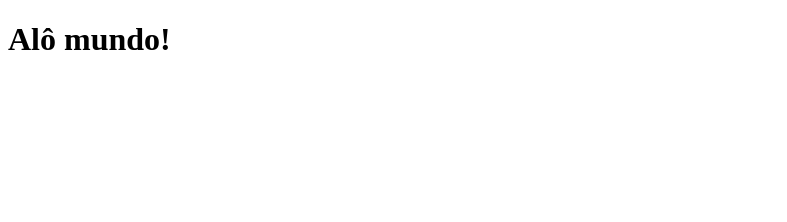
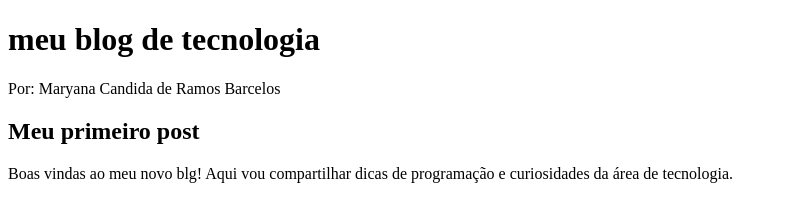
Before and after one commit to maryanabarcelos-debug/primeiro-repositorio, a plain HTML site: page index.html in a window 1280 px wide. Shown: the whole page, without its empty margins (0-787 px from the left). Drawn offline with Linux system fonts and the light colour scheme.

Commit message:
aula dia 25/06

```diff
--- a/index.html
+++ b/index.html
@@ -1,11 +1,17 @@
 <!DOCTYPE html>
 <html lang="pt-br">
+
 <head>
     <meta charset="UTF-8">
     <meta name="viewport" content="width=device-width, initial-scale=1.0">
-    <title> primeira pagina </title>
+    <title>  meu blog  </title>
 </head>
+
 <body>
-<h1>Alô mundo!</h1>
+    <h1> meu blog de tecnologia</h1>
+    <p>Por: Maryana Candida de Ramos Barcelos</p>
+    <h2>Meu primeiro post</h2>
+    <p>Boas vindas ao meu novo blg! Aqui vou compartilhar dicas de programação e curiosidades da área de tecnologia.</p>
 </body>
+
 </html>
```
